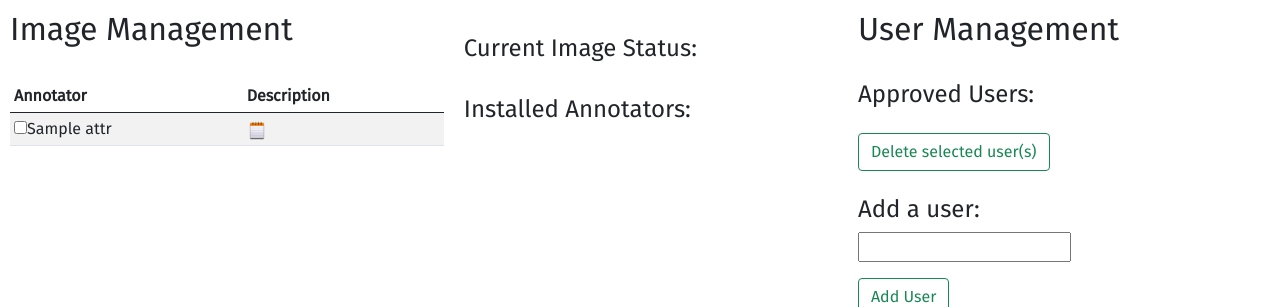
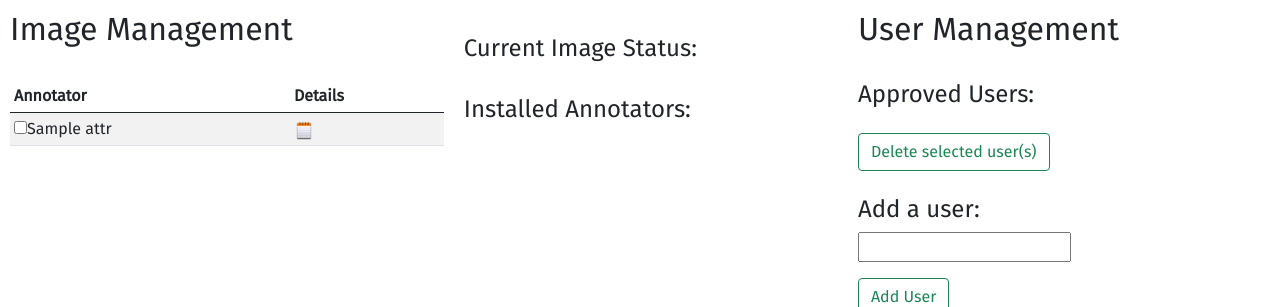
Before and after one commit to KarchinLab/open-cravat-cloudqueue, a Flask app: template app-engine/templates/admin.html in a window 1280 px wide. Shown: the part 76-383 px from the top of the page. Run offline with Flask 2, Linux system fonts and the light colour scheme; the template is opened without the code that fills it: most values are stand-ins (such as "Sample title", 1, 10 or a date in 2020); some libraries are stand-ins or nearby versions.

Commit message:
Heading change for clarity

```diff
--- a/app-engine/templates/admin.html
+++ b/app-engine/templates/admin.html
@@ -30,7 +30,7 @@
                 <thead class="thead-dark">
 		  <tr>
 		    <th>Annotator</th>
-		    <th>Description</th>
+		    <th>Details</th>
 		  </tr>
 	        </thead>
 	        <tbody>
```
